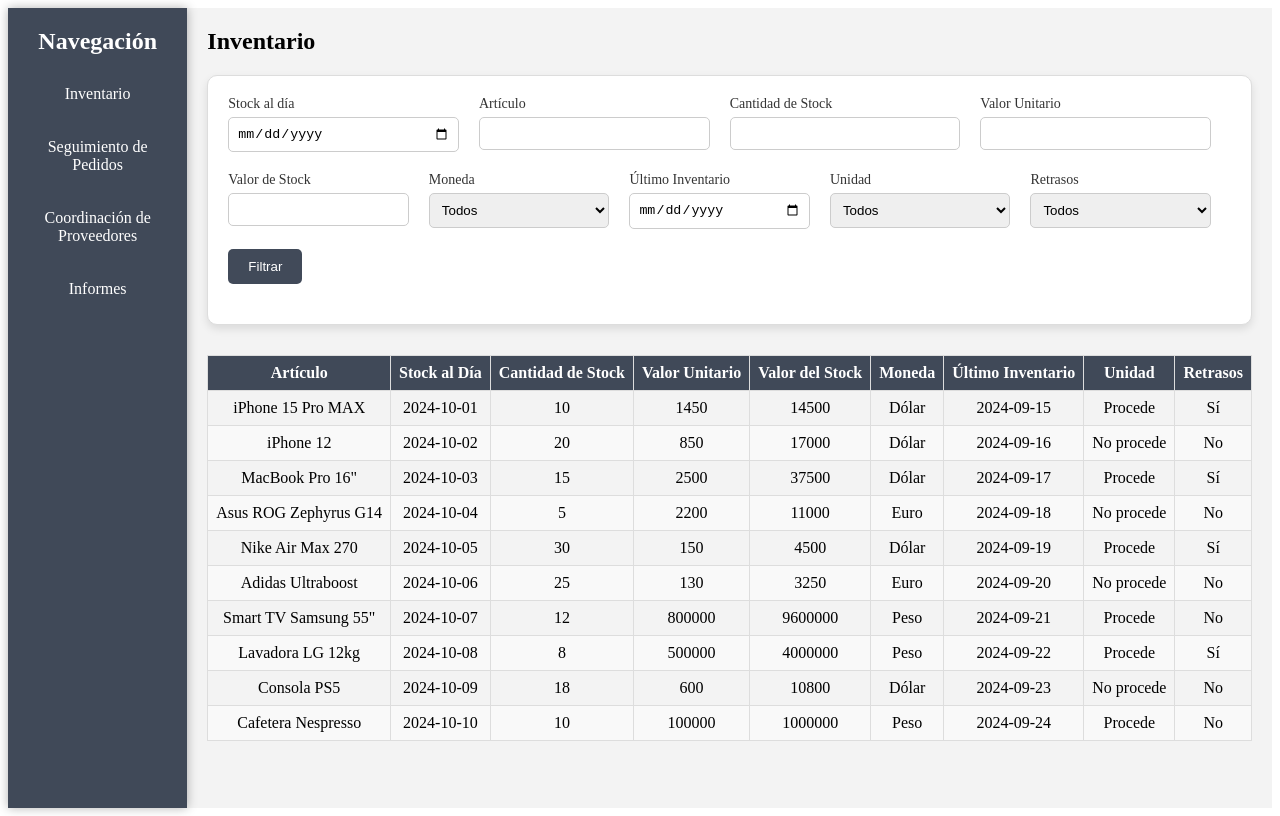
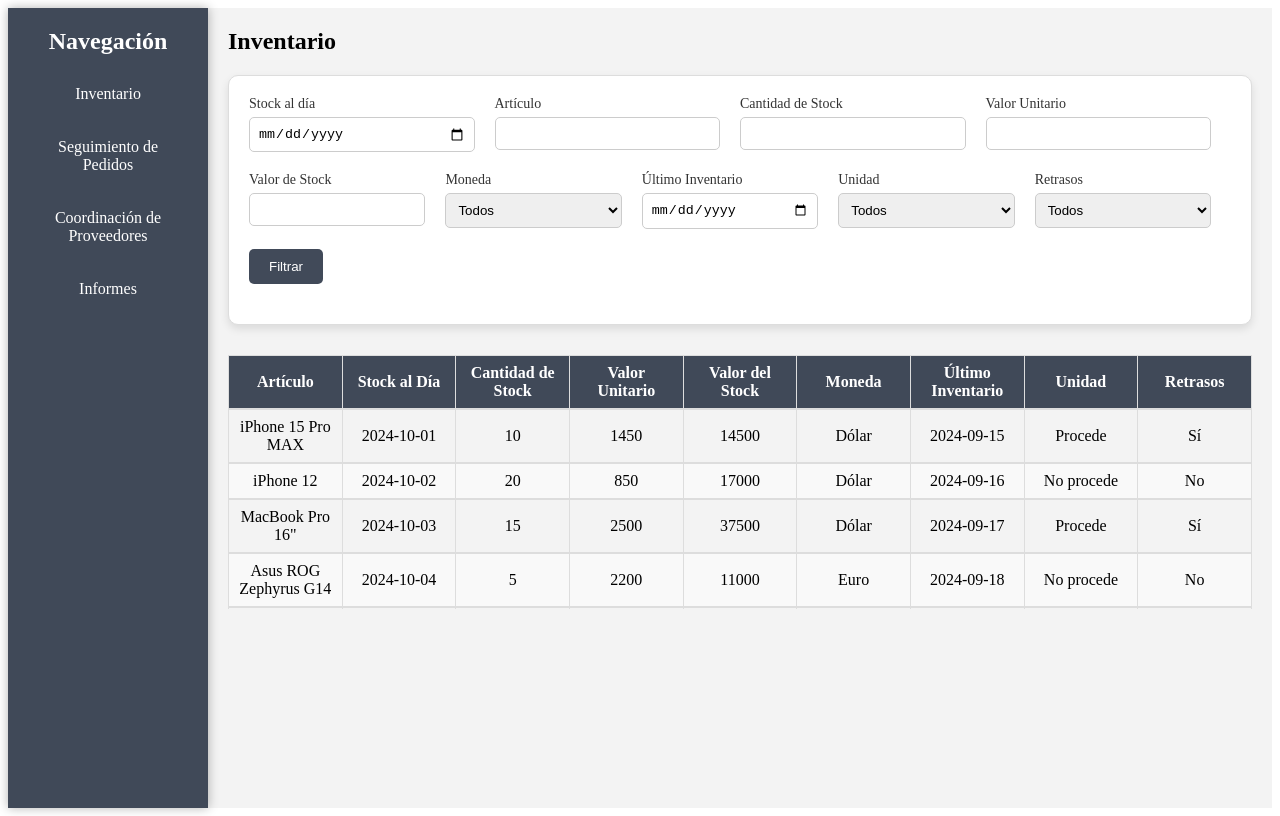
Before and after one commit to SebaNiSfran/jorlogistic, an Angular app: page /inventory in a window 1280 px wide. Built offline with nearby package versions, Linux system fonts and the light colour scheme.

Commit message:
actualizacion 3 diego inventario

```diff
--- a/package.json
+++ b/package.json
@@ -19,7 +19,7 @@
     "@angular/platform-browser-dynamic": "^18.2.0",
     "@angular/router": "^18.2.0",
     "rxjs": "~7.8.0",
-    "sweetalert2": "^11.14.1",
+    "sweetalert2": "^11.14.2",
     "tslib": "^2.3.0",
     "zone.js": "~0.14.10"
   },
--- a/src/app/inventory/inventory.component.css
+++ b/src/app/inventory/inventory.component.css
@@ -4,10 +4,17 @@
   box-sizing: border-box;
 }
 
+html, body {
+  height: 100%;
+  margin: 0;
+  padding: 0;
+}
+
 .inventory-container {
   display: flex;
-    height: 100vh;
+  min-height: 100vh;
   background-color: #f3f3f3;
+  flex-direction: row;
 }
 
 .sidebar {
@@ -16,6 +23,8 @@
   padding: 20px;
   color: white;
   box-shadow: 0 0 10px rgba(0, 0, 0, 0.3);
+  flex-shrink: 0;
+  overflow-y: auto;
 }
 
 .sidebar h2 {
@@ -48,12 +57,14 @@
 .main-content {
   flex: 1;
   padding: 20px;
+  overflow: auto;
 }
 
 .title {
   font-size: 24px;
   margin-bottom: 20px;
 }
+
 .inventory-form {
   padding: 20px;
   background-color: white;
@@ -114,8 +125,6 @@
   text-align: center;
   padding: 8px;
   overflow: hidden;
-    text-overflow: ellipsis;
-    white-space: nowrap;
 }
 
 .inventory-table th {
@@ -123,22 +132,40 @@
   color: white;
 }
 
+.inventory-table td {
+  word-wrap: break-word;
+}
+
+.inventory-table td:first-child {
+  white-space: normal;
+}
+
 .inventory-table tr:nth-child(even) {
   background-color: #f9f9f9;
 }
-
 
 .inventory-table tr:hover {
   background-color: #f1f1f1;
 }
 
 
+.inventory-table tbody {
+  display: block;
+  max-height: 200px;
+  overflow-y: auto;
+}
+
+.inventory-table thead, .inventory-table tbody tr {
+  display: table;
+  width: 100%;
+  table-layout: fixed;
+}
+
 .inventory-table tbody tr td[colspan="9"] {
   text-align: center;
   font-style: italic;
   color: #999;
 }
-
 
 .filter-btn {
   padding: 10px 20px;
--- a/src/app/inventory/inventory.component.html
+++ b/src/app/inventory/inventory.component.html
@@ -73,6 +73,7 @@
       </div>
     </div>
 
+    <div class="table-container">
       <table class="inventory-table">
         <thead>
           <tr>
@@ -106,3 +107,4 @@
       </table>
     </div>
   </div>
+</div>
```
Also changed, not shown: 1 other file (tests, documents, lock files or other folders). Lines whose indentation alone changed are shown as unchanged.
